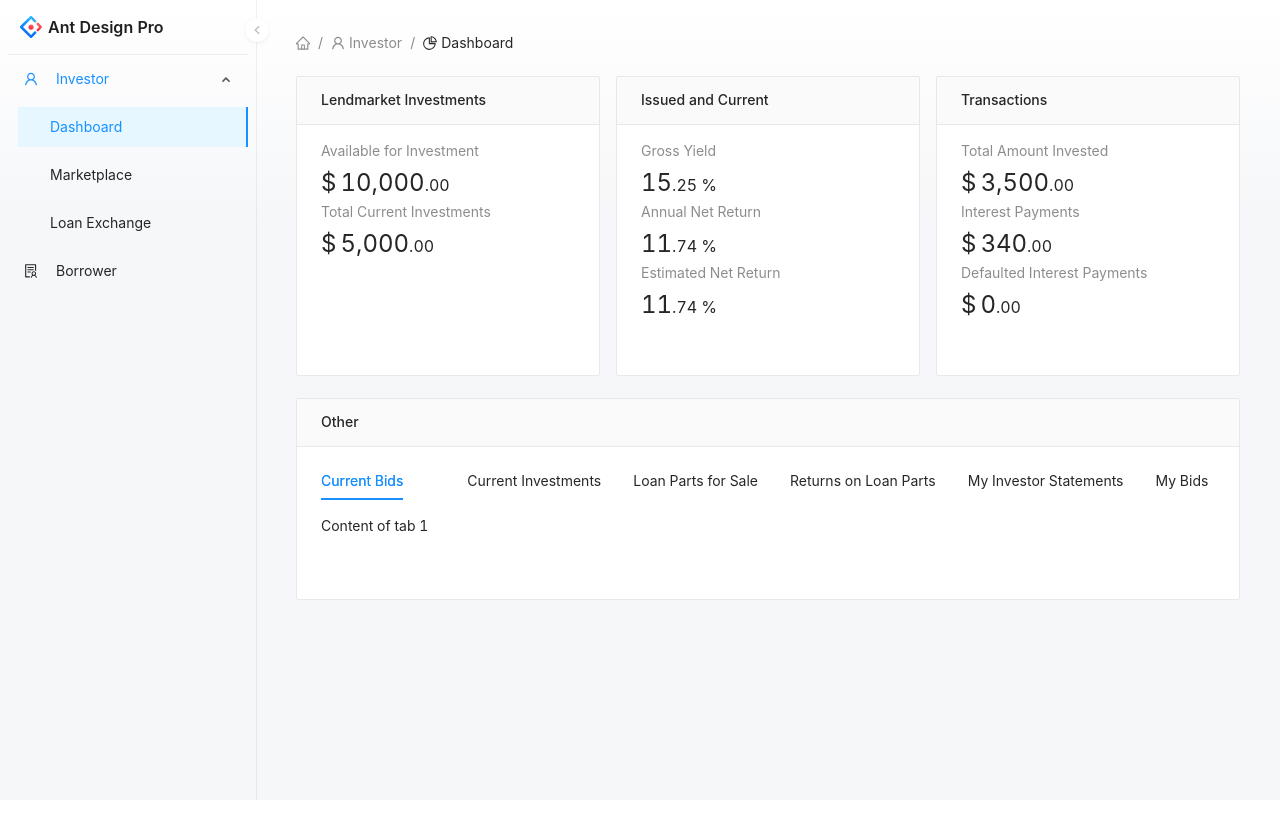
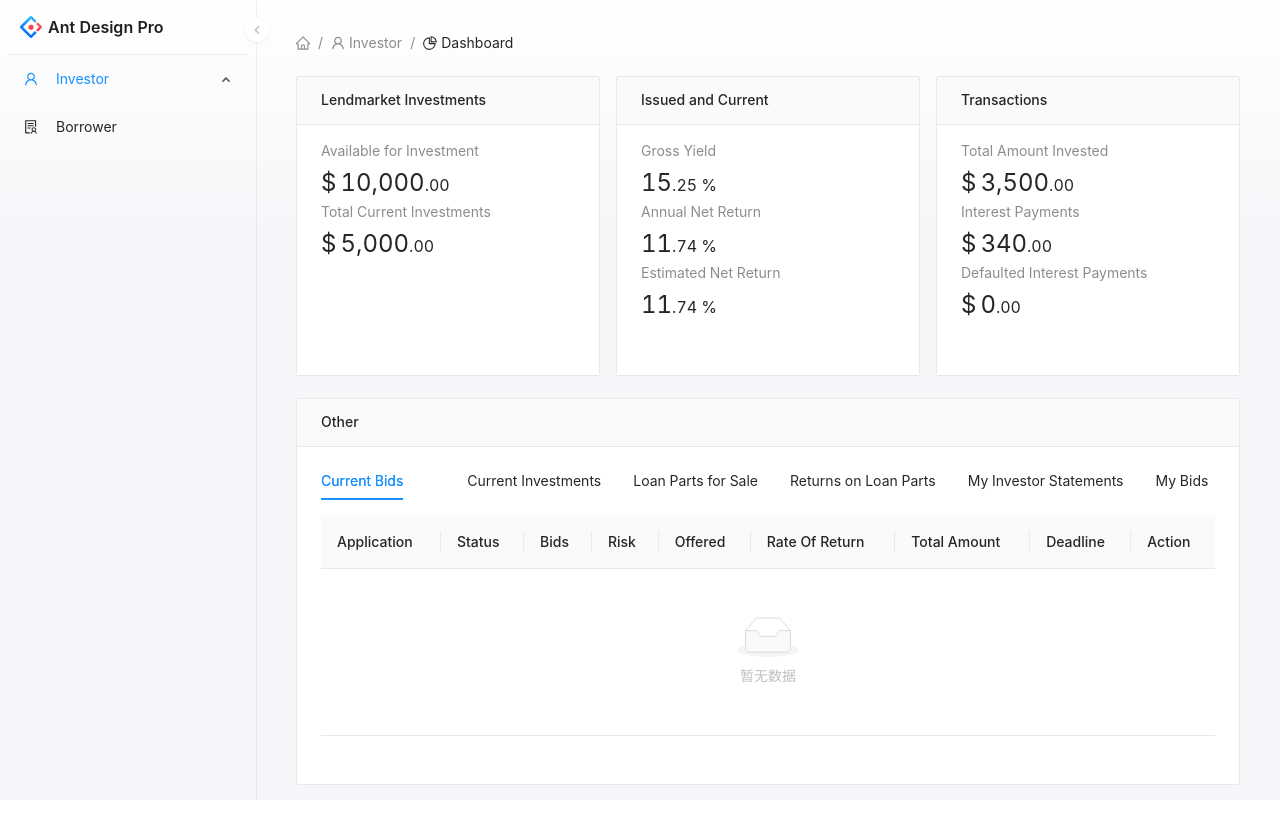
Before and after one commit to NyashaNziramasanga/lendmarket, a Next.js app: page /dashboard in a window 1280 px wide. Built offline with nearby package versions, Linux system fonts and the light colour scheme.

Commit message:
Created current bids table

```diff
--- /dev/null
+++ b/components/dashboard/currentBids.tsx
@@ -0,0 +1,61 @@
+import { Table } from 'antd';
+
+export default function currentBids() {
+  const dataSource = [
+    // {
+    //   key: '1',
+    //   application: 'Mike',
+    //   age: 32,
+    //   address: '10 Downing Street',
+    // },
+  ];
+
+  const columns = [
+    {
+      title: 'Application',
+      dataIndex: 'application',
+      key: 'application',
+    },
+    {
+      title: 'Status',
+      dataIndex: 'status',
+      key: 'status',
+    },
+    {
+      title: 'Bids',
+      dataIndex: 'bids',
+      key: 'bids',
+    },
+    {
+      title: 'Risk',
+      dataIndex: 'risk',
+      key: 'risk',
+    },
+    {
+      title: 'Offered',
+      dataIndex: 'offered',
+      key: 'offered',
+    },
+    {
+      title: 'Rate Of Return',
+      dataIndex: 'rate',
+      key: 'rate',
+    },
+    {
+      title: 'Total Amount',
+      dataIndex: 'total',
+      key: 'total',
+    },
+    {
+      title: 'Deadline',
+      dataIndex: 'deadline',
+      key: 'deadline',
+    },
+    {
+      title: 'Action',
+      dataIndex: 'action',
+      key: 'action',
+    },
+  ];
+  return <Table dataSource={dataSource} columns={columns} />;
+}
--- a/pages/dashboard.tsx
+++ b/pages/dashboard.tsx
@@ -7,6 +7,7 @@
 } from '@ant-design/icons';
 
 import data from '../data.json';
+import CurrentBids from '../components/dashboard/currentBids';
 
 const { TabPane } = Tabs;
 
@@ -108,7 +109,8 @@
           style={{ marginBottom: 32 }}
         >
           <TabPane tab='Current Bids' key='1'>
-            <p>Content of tab 1</p>
+            <CurrentBids />
+            {/* <p>Content of tab 1</p> */}
           </TabPane>
           <TabPane tab='Current Investments' key='2'>
             <p>Content of tab 2</p>
```
